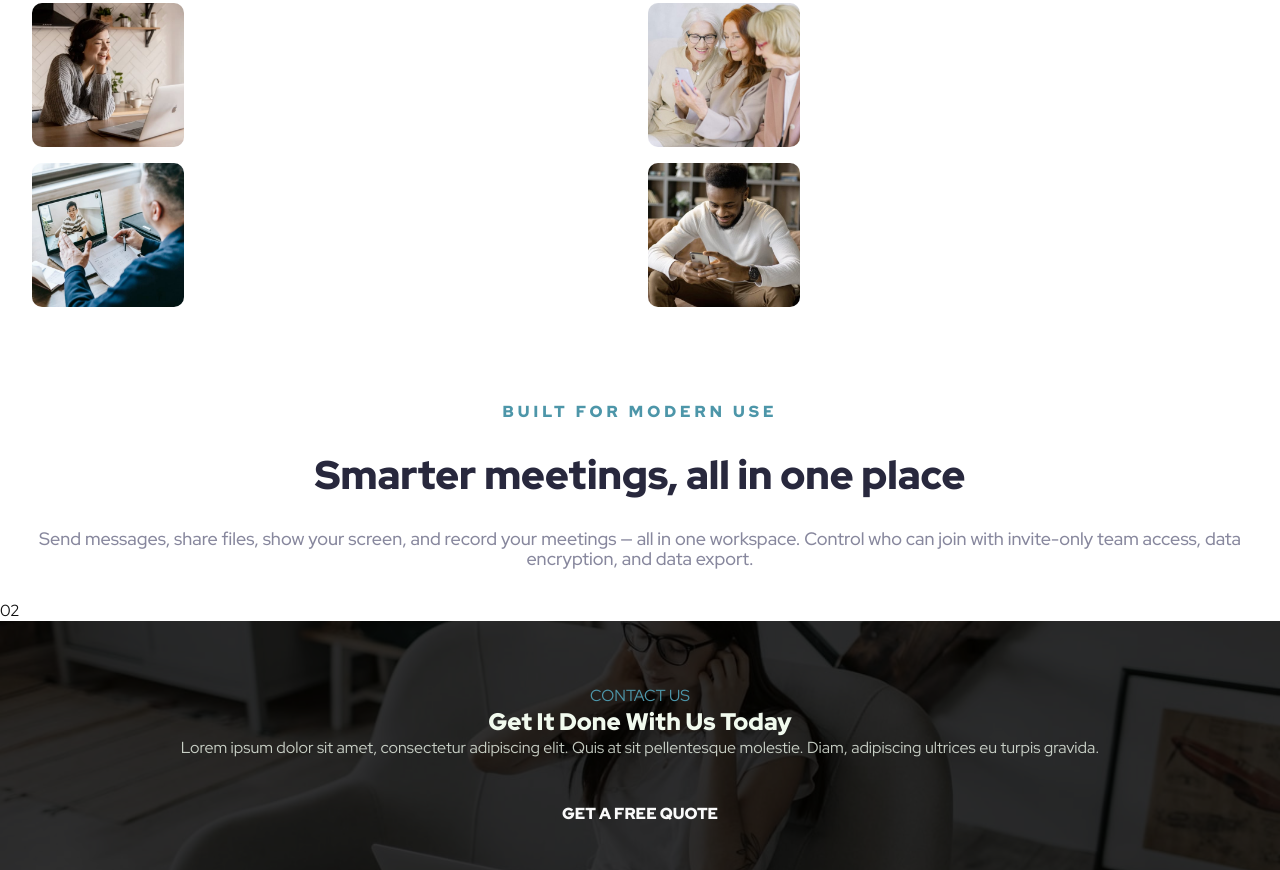
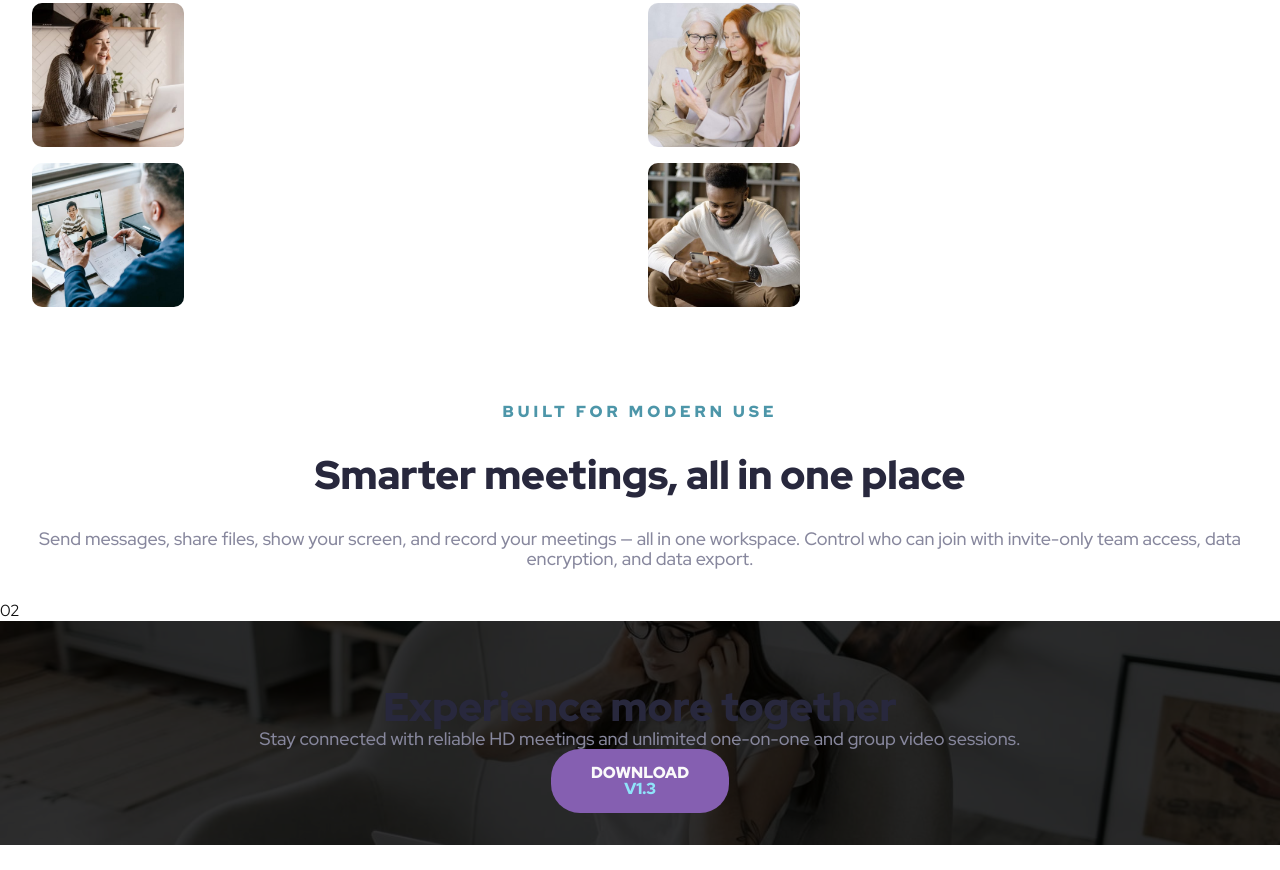
Before and after one commit to jkaps9/meet-landing-page, a website built with webpack: page src/template.html in a window 1280 px wide. Shown: the part 664-1534 px from the top of the page. After the commit the page ends 1509 px from the top, so only its background shows below. Built offline with nearby package versions, Linux system fonts and the light colour scheme.

Commit message:
add content and classes to CTA

```diff
--- a/src/template.html
+++ b/src/template.html
@@ -5,26 +5,6 @@
     <meta name="viewport" content="width=device-width, initial-scale=1.0" />
     <title>Meet</title>
   </head>
-  <!--
-  Meet makes it easy to connect with others face-to-face virtually and collaborate across any device.
-
-  Download v1.3
-  What is it?
-
-  01
-  Built for modern use
-
-  Smarter meetings, all in one place
-
-  Send messages, share files, show your screen, and record your meetings — all in one
-  workspace. Control who can join with invite-only team access, data encryption, and data export.
-
-  02
-  Experience more together
-  Stay connected with reliable HD meetings and unlimited one-on-one and group video sessions.
-
-  Download v1.3
-   -->
   <body>
     <header>
       <div class="container">
@@ -123,18 +103,26 @@
           <span class="number">02</span>
         </div>
       </section>
+      <!--
 
+  02
+
+  Stay connected with reliable HD meetings and unlimited one-on-one and group video sessions.
+
+  Download v1.3
+   -->
       <section id="cta">
         <div class="container">
           <div class="content">
-            <span class="topper">Contact Us</span>
-            <h2 class="title">Get It Done With Us Today</h2>
-            <p class="text">
-              Lorem ipsum dolor sit amet, consectetur adipiscing elit. Quis at
-              sit pellentesque molestie. Diam, adipiscing ultrices eu turpis
-              gravida.
+            <h2 class="text-preset-2">Experience more together</h2>
+            <p class="text-preset-4">
+              Stay connected with reliable HD meetings and unlimited one-on-one
+              and group video sessions.
             </p>
-            <a href="/contact/" class="button-solid">Get A Free Quote</a>
+            <a href="/contact/" class="button-solid purple"
+              >Download
+              <div class="version">v1.3</div></a
+            >
           </div>
         </div>
         <!-- Background Image-->
```
